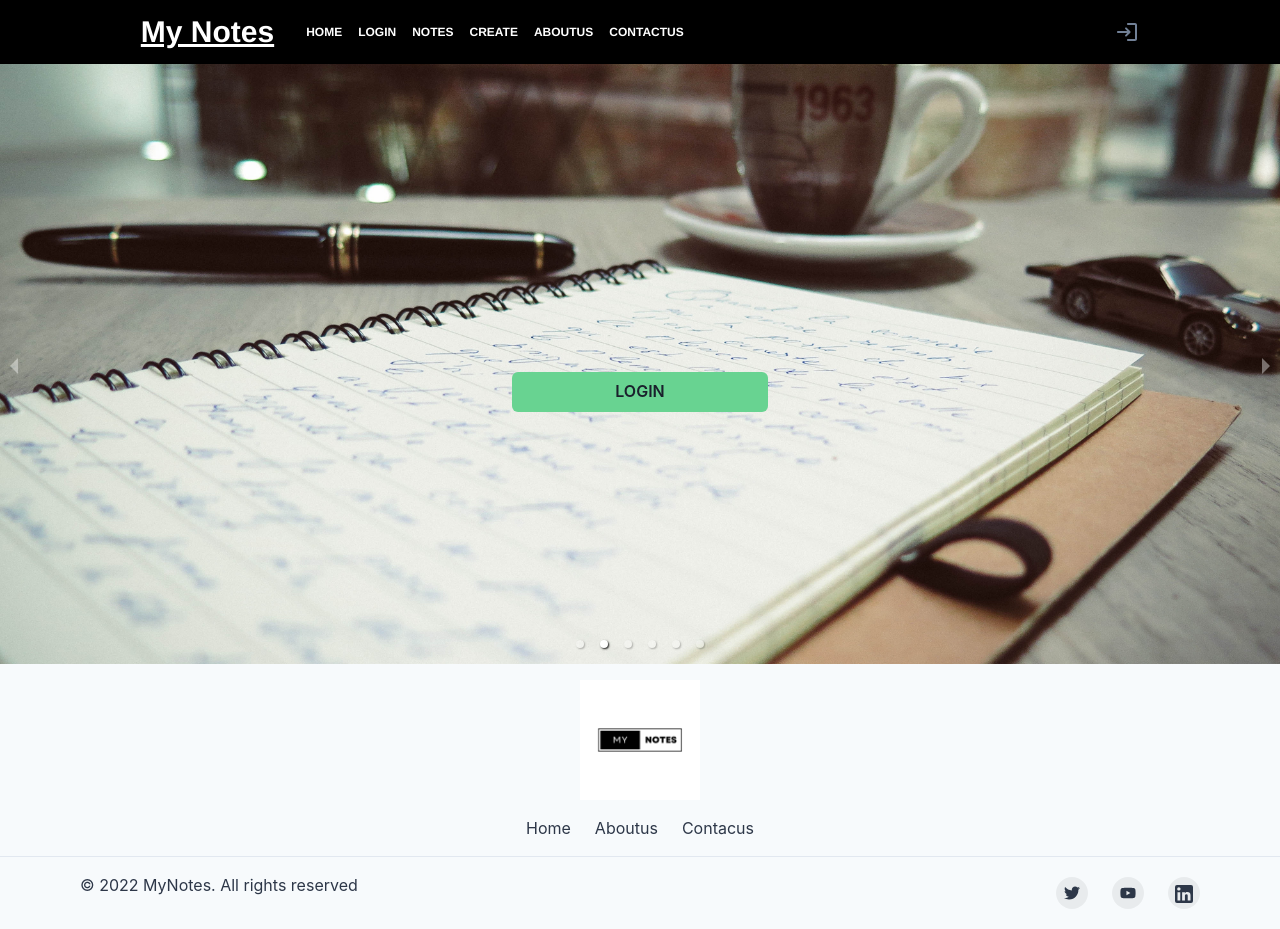
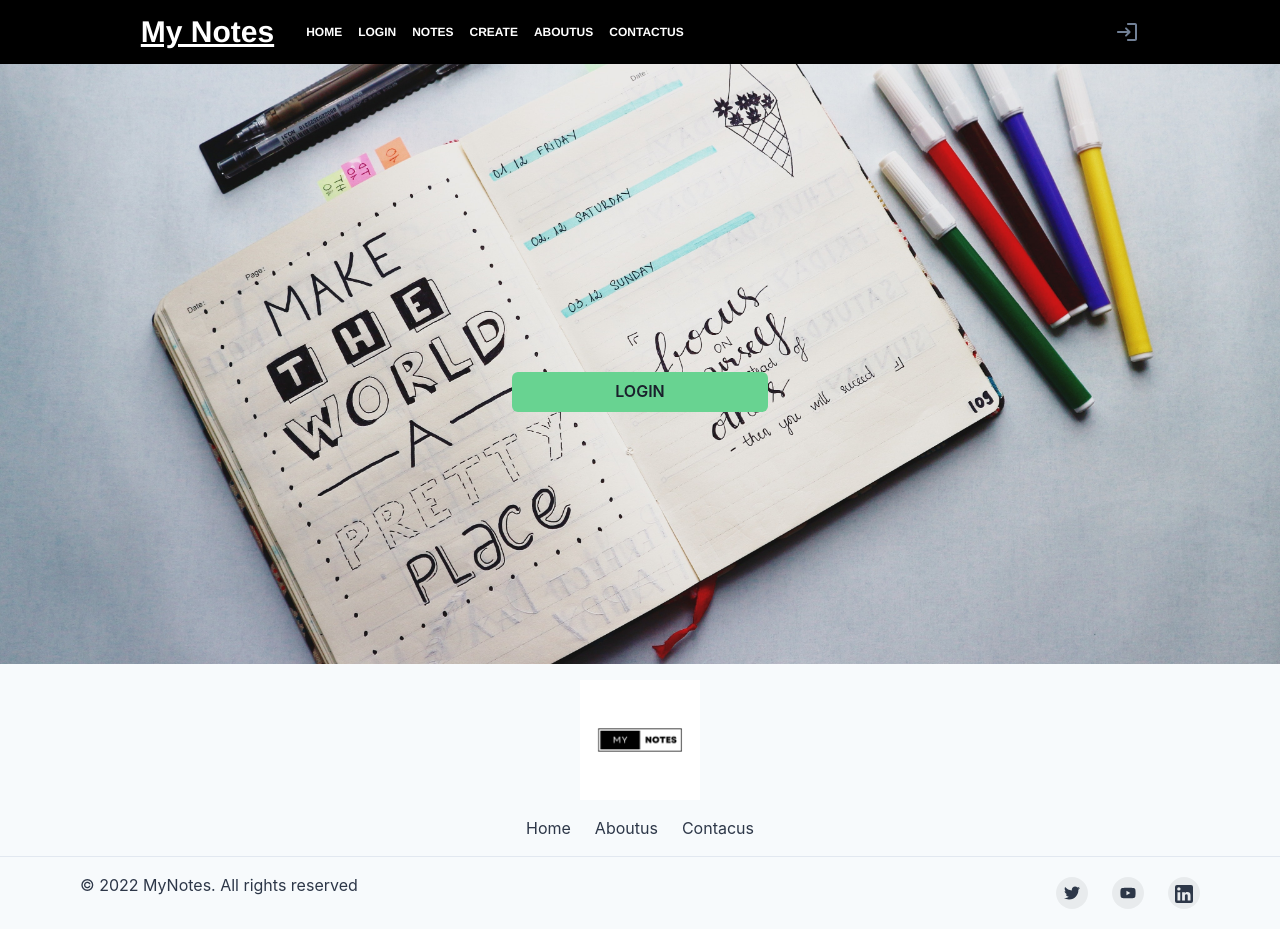
Before and after one commit to sonuparjapat/Notes-making-application, a React (Create React App) app in the folder Frontend/: page / in a window 1280 px wide. Built offline with nearby package versions, Linux system fonts and the light colour scheme; grey boxes are pictures that could not be loaded.

Commit message:
added single image homepage

```diff
--- a/Frontend/src/Pages/Homepage.jsx
+++ b/Frontend/src/Pages/Homepage.jsx
@@ -46,25 +46,25 @@ export default function Homepage() {
   }, [images]);
 
   // Render the carousel only if all images are loaded
-  if(!imagesLoaded){
-    return <Center height="100vh"><h1>Loading...</h1></Center>
-  }
+  // if(!imagesLoaded){
+  //   return <Center height="100vh"><h1>Loading...</h1></Center>
+  // }
   return (
     <div className="carousel-container">
 
-        <Carousel showThumbs={false} showStatus={false} selectedItem={activeIndex}>
+        {/* <Carousel showThumbs={false} showStatus={false} selectedItem={activeIndex}>
           {images.map((image, index) => (
             <CSSTransition
               key={index}
               classNames="carousel-transition"
               timeout={100}
-            >
+            > */}
               <div>
-                <Box w="100%" h="600px" backgroundImage={`url(${image})`} backgroundSize="cover" backgroundPosition="center" />
+                <Box w="100%" h="600px" backgroundImage={`url(${image1})`} backgroundSize="cover" backgroundPosition="center" />
               </div>
-            </CSSTransition>
+            {/* </CSSTransition>
           ))}
-        </Carousel>
+        </Carousel> */}
 
       <div className="carousel-button-container">
         <Link to="/login">
```
